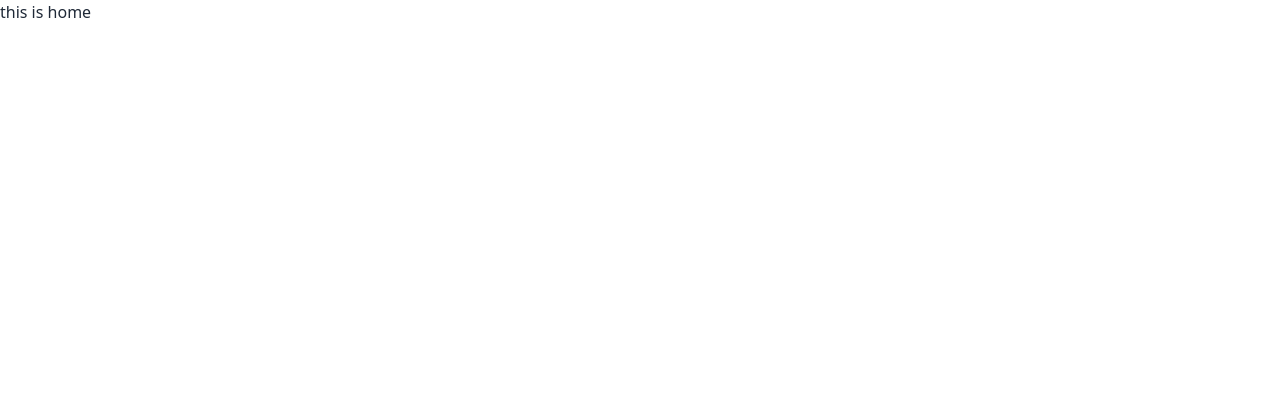
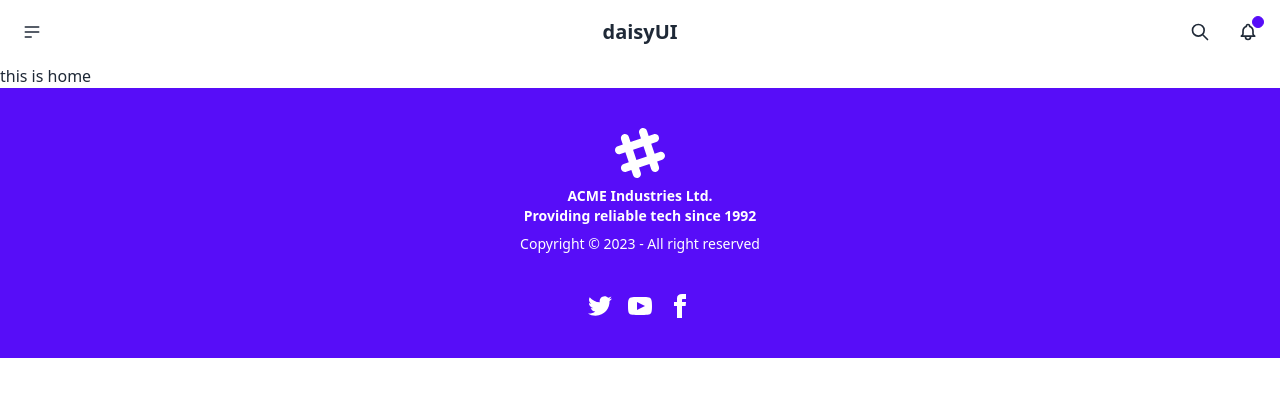
Before and after one commit to tokymahmud/toy-car-zone-client, a React (Vite) app: page / in a window 1280 px wide. Shown: the top 396 px of the page. Built offline with nearby package versions, Linux system fonts and the light colour scheme.

Commit message:
navbar footer added

```diff
--- a/src/Layout/Main.jsx
+++ b/src/Layout/Main.jsx
@@ -1,9 +1,13 @@
 import { Outlet } from "react-router-dom";
+import Footer from "../Pages/Shared/Footer/Footer";
+import Navbar from "../Pages/Shared/NavBar/Navbar";
 
 const Main = () => {
     return (
         <div>
+            <Navbar></Navbar>
             <Outlet></Outlet>
+            <Footer></Footer>
         </div>
     );
 };
--- /dev/null
+++ b/src/Pages/Shared/Footer/Footer.jsx
@@ -0,0 +1,25 @@
+import React from 'react';
+
+const Footer = () => {
+    return (
+        <div>
+<footer className="footer footer-center p-10 bg-primary text-primary-content">
+  <div>
+    <svg width="50" height="50" viewBox="0 0 24 24" xmlns="http://www.w3.org/2000/svg" fillRule="evenodd" clipRule="evenodd" className="inline-block fill-current"><path d="M22.672 15.226l-2.432.811.841 2.515c.33 1.019-.209 2.127-1.23 2.456-1.15.325-2.148-.321-2.463-1.226l-.84-2.518-5.013 1.677.84 2.517c.391 1.203-.434 2.542-1.831 2.542-.88 0-1.601-.564-1.86-1.314l-.842-2.516-2.431.809c-1.135.328-2.145-.317-2.463-1.229-.329-1.018.211-2.127 1.231-2.456l2.432-.809-1.621-4.823-2.432.808c-1.355.384-2.558-.59-2.558-1.839 0-.817.509-1.582 1.327-1.846l2.433-.809-.842-2.515c-.33-1.02.211-2.129 1.232-2.458 1.02-.329 2.13.209 2.461 1.229l.842 2.515 5.011-1.677-.839-2.517c-.403-1.238.484-2.553 1.843-2.553.819 0 1.585.509 1.85 1.326l.841 2.517 2.431-.81c1.02-.33 2.131.211 2.461 1.229.332 1.018-.21 2.126-1.23 2.456l-2.433.809 1.622 4.823 2.433-.809c1.242-.401 2.557.484 2.557 1.838 0 .819-.51 1.583-1.328 1.847m-8.992-6.428l-5.01 1.675 1.619 4.828 5.011-1.674-1.62-4.829z"></path></svg>
+    <p className="font-bold">
+      ACME Industries Ltd. <br/>Providing reliable tech since 1992
+    </p>
+    <p>Copyright © 2023 - All right reserved</p>
+  </div>
+  <div>
+    <div className="grid grid-flow-col gap-4">
+      <a><svg xmlns="http://www.w3.org/2000/svg" width="24" height="24" viewBox="0 0 24 24" className="fill-current"><path d="M24 4.557c-.883.392-1.832.656-2.828.775 1.017-.609 1.798-1.574 2.165-2.724-.951.564-2.005.974-3.127 1.195-.897-.957-2.178-1.555-3.594-1.555-3.179 0-5.515 2.966-4.797 6.045-4.091-.205-7.719-2.165-10.148-5.144-1.29 2.213-.669 5.108 1.523 6.574-.806-.026-1.566-.247-2.229-.616-.054 2.281 1.581 4.415 3.949 4.89-.693.188-1.452.232-2.224.084.626 1.956 2.444 3.379 4.6 3.419-2.07 1.623-4.678 2.348-7.29 2.04 2.179 1.397 4.768 2.212 7.548 2.212 9.142 0 14.307-7.721 13.995-14.646.962-.695 1.797-1.562 2.457-2.549z"></path></svg></a>
+      <a><svg xmlns="http://www.w3.org/2000/svg" width="24" height="24" viewBox="0 0 24 24" className="fill-current"><path d="M19.615 3.184c-3.604-.246-11.631-.245-15.23 0-3.897.266-4.356 2.62-4.385 8.816.029 6.185.484 8.549 4.385 8.816 3.6.245 11.626.246 15.23 0 3.897-.266 4.356-2.62 4.385-8.816-.029-6.185-.484-8.549-4.385-8.816zm-10.615 12.816v-8l8 3.993-8 4.007z"></path></svg></a>
+      <a><svg xmlns="http://www.w3.org/2000/svg" width="24" height="24" viewBox="0 0 24 24" className="fill-current"><path d="M9 8h-3v4h3v12h5v-12h3.642l.358-4h-4v-1.667c0-.955.192-1.333 1.115-1.333h2.885v-5h-3.808c-3.596 0-5.192 1.583-5.192 4.615v3.385z"></path></svg></a>
+    </div>
+  </div>
+</footer>        </div>
+    );
+};
+
+export default Footer;
--- /dev/null
+++ b/src/Pages/Shared/NavBar/Navbar.jsx
@@ -0,0 +1,38 @@
+import React from 'react';
+
+const Navbar = () => {
+    return (
+        <div>
+            <div className="navbar bg-base-100">
+  <div className="navbar-start">
+    <div className="dropdown">
+      <label tabIndex={0} className="btn btn-ghost btn-circle">
+        <svg xmlns="http://www.w3.org/2000/svg" className="h-5 w-5" fill="none" viewBox="0 0 24 24" stroke="currentColor"><path strokeLinecap="round" strokeLinejoin="round" strokeWidth="2" d="M4 6h16M4 12h16M4 18h7" /></svg>
+      </label>
+      <ul tabIndex={0} className="menu menu-compact dropdown-content mt-3 p-2 shadow bg-base-100 rounded-box w-52">
+        <li><a>Homepage</a></li>
+        <li><a>Portfolio</a></li>
+        <li><a>About</a></li>
+      </ul>
+    </div>
+  </div>
+  <div className="navbar-center">
+    <a className="btn btn-ghost normal-case text-xl">daisyUI</a>
+  </div>
+  <div className="navbar-end">
+    <button className="btn btn-ghost btn-circle">
+      <svg xmlns="http://www.w3.org/2000/svg" className="h-5 w-5" fill="none" viewBox="0 0 24 24" stroke="currentColor"><path strokeLinecap="round" strokeLinejoin="round" strokeWidth="2" d="M21 21l-6-6m2-5a7 7 0 11-14 0 7 7 0 0114 0z" /></svg>
+    </button>
+    <button className="btn btn-ghost btn-circle">
+      <div className="indicator">
+        <svg xmlns="http://www.w3.org/2000/svg" className="h-5 w-5" fill="none" viewBox="0 0 24 24" stroke="currentColor"><path strokeLinecap="round" strokeLinejoin="round" strokeWidth="2" d="M15 17h5l-1.405-1.405A2.032 2.032 0 0118 14.158V11a6.002 6.002 0 00-4-5.659V5a2 2 0 10-4 0v.341C7.67 6.165 6 8.388 6 11v3.159c0 .538-.214 1.055-.595 1.436L4 17h5m6 0v1a3 3 0 11-6 0v-1m6 0H9" /></svg>
+        <span className="badge badge-xs badge-primary indicator-item"></span>
+      </div>
+    </button>
+  </div>
+</div>
+        </div>
+    );
+};
+
+export default Navbar;
```
